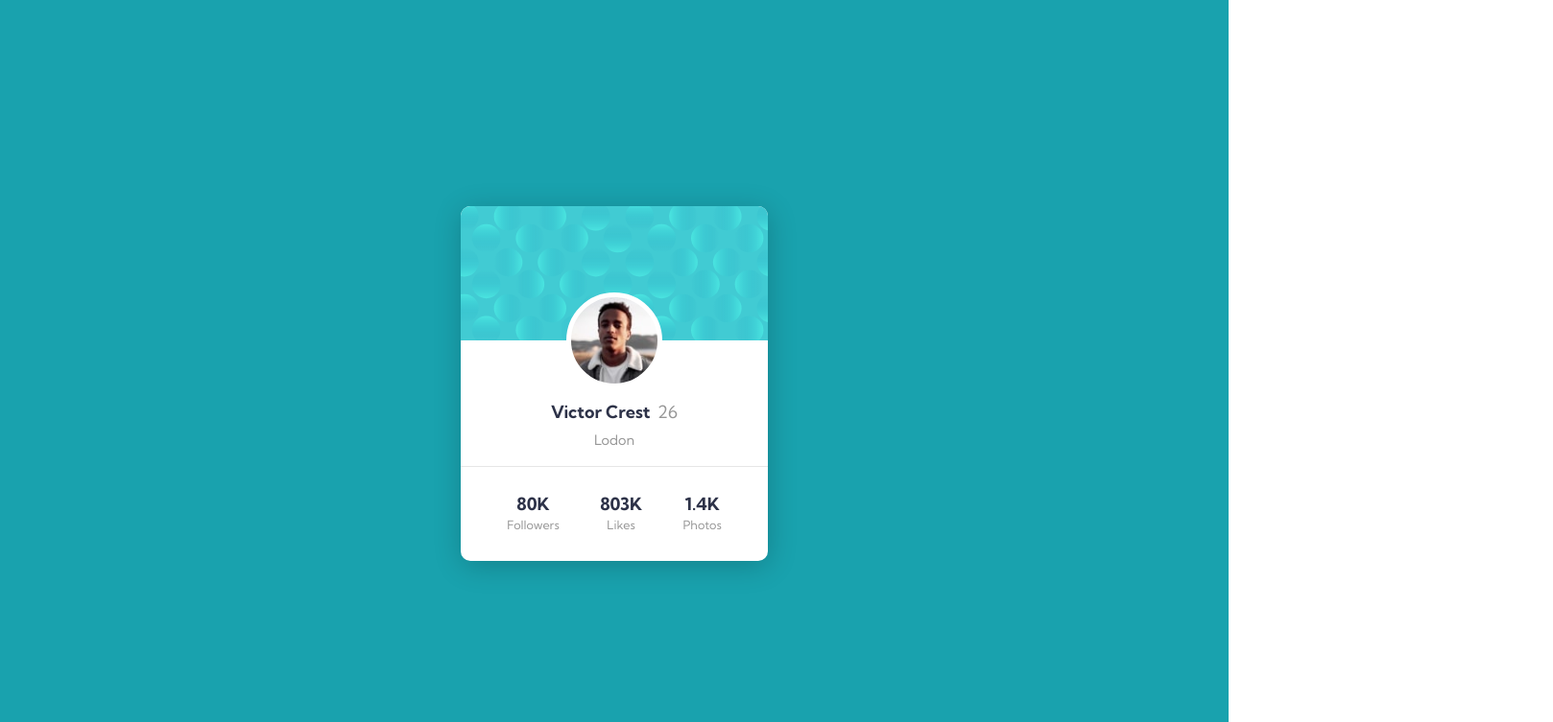
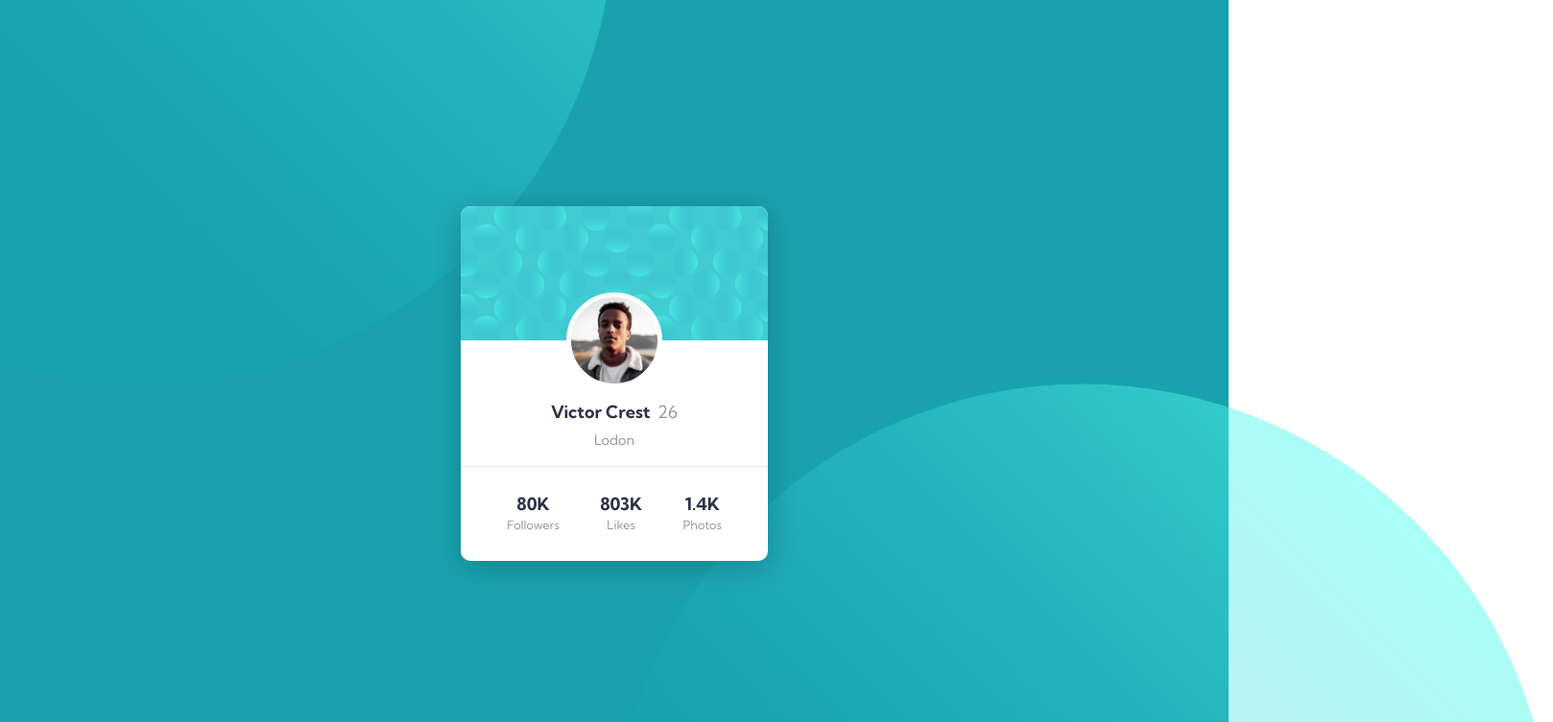
Before and after one commit to cloviswrodrigues/profile_card_component, a plain HTML site: page frontend/index.html in a window 1280 px wide. Shown: the top 753 px of the page at 96% size, 1618 px wide, since content can reach past the window. Drawn offline with Linux system fonts and the light colour scheme.

Commit message:
ajustando layout

```diff
--- a/frontend/index.html
+++ b/frontend/index.html
@@ -37,5 +37,6 @@
             </div>
         </div>
     </div>
+    <div class="bottom_ball"></div>
 </body>
 </html>
--- a/frontend/style/style.css
+++ b/frontend/style/style.css
@@ -24,25 +24,44 @@ html {
     color: var(--dark_gray);
 }
 
-.background {
+body {
     width: 100vw;
     height: 100vh;
+    overflow: hidden;
+}
+
+.background {
+    width: 100%;
+    height: 100%;
     background-color: var(--dark_cyan);
     display: flex;
     flex-direction: row;
     justify-content: center;
     align-items: center;
+    overflow: hidden;
 }
 
-/* .background::before {
+.background::before {
     content: '';
     position: absolute;
-    top: 0;
+    -webkit-transform: translate(-50%, -50%);
+    transform: translate(-50%, -50%);
     width: 978px;
     height: 978px;
     background-image: url(../assets/bg-pattern-top.svg);
     background-repeat: no-repeat;
-} */
+}
+
+.background::after {
+    content: '';
+    position: absolute;
+    -webkit-transform: translate(50%, 50%);
+    transform: translate(50%, 50%);
+    width: 978px;
+    height: 978px;
+    background-image: url(../assets/bg-pattern-top.svg);
+    background-repeat: no-repeat;
+}
 
 .card {
     width: 320px;
```
